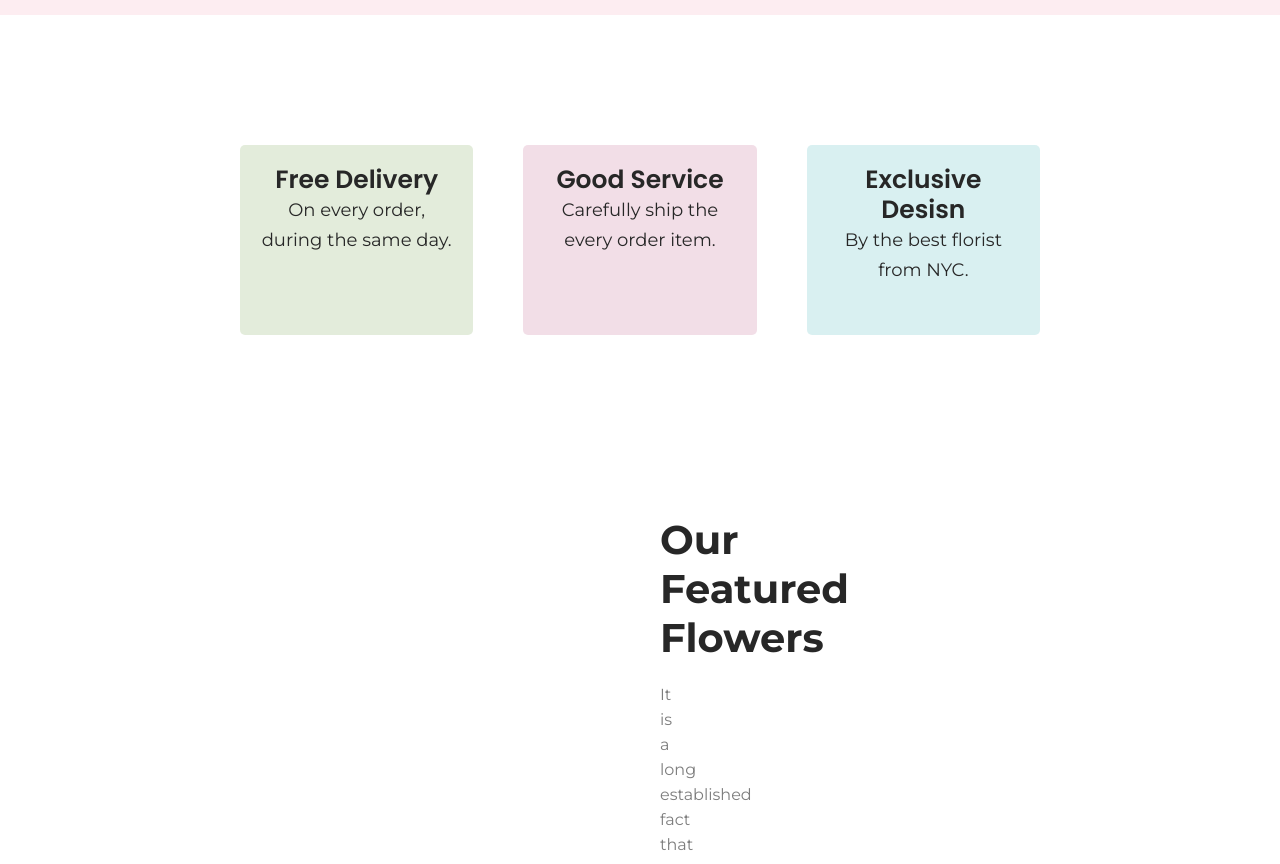
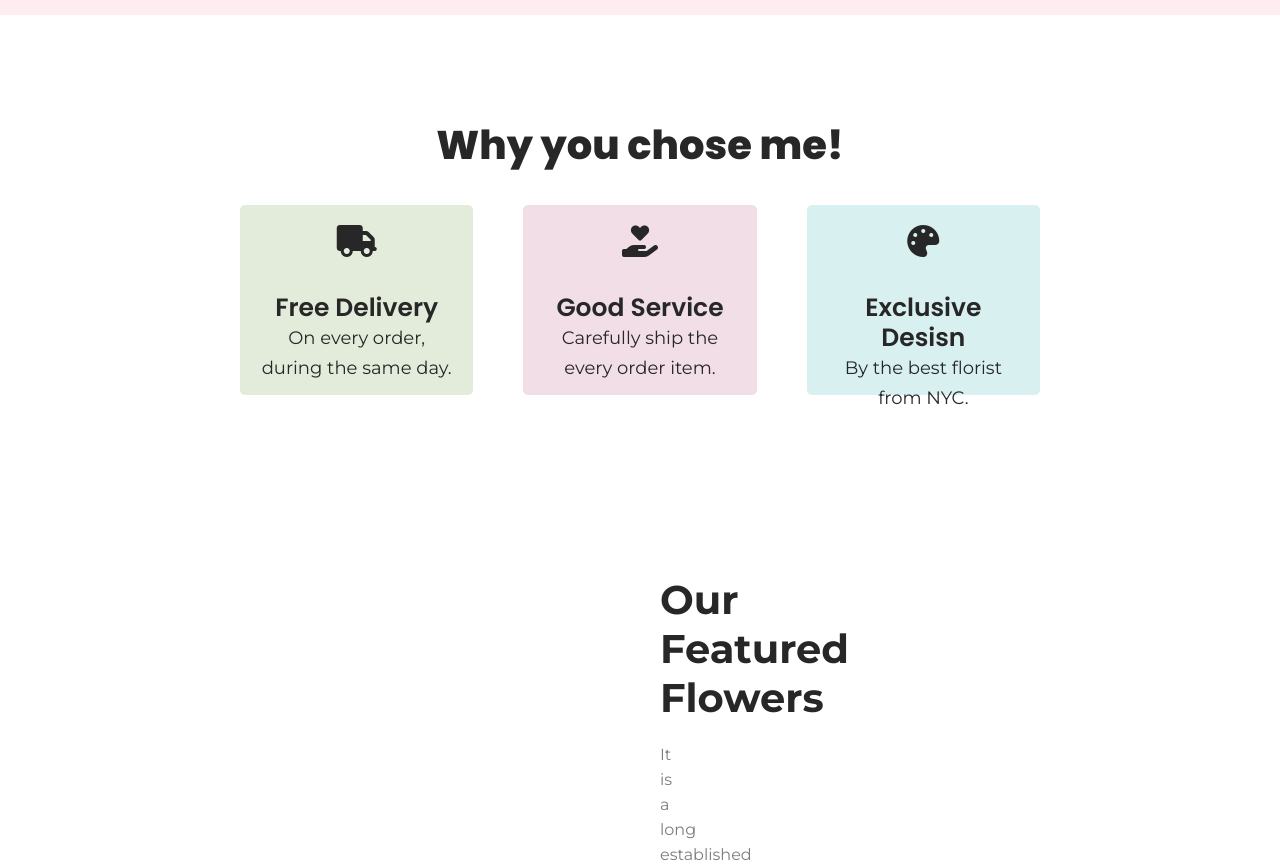
Before and after one commit to mehedi-h/flower-shop, a plain HTML site: page index.html in a window 1280 px wide. Shown: the part 835-1699 px from the top of the page. Drawn offline with Linux system fonts and the light colour scheme.

Commit message:
update section code

```diff
--- a/index.html
+++ b/index.html
@@ -9,6 +9,7 @@
     <link rel="preconnect" href="https://fonts.googleapis.com">
     <link rel="preconnect" href="https://fonts.gstatic.com" crossorigin>
     <link href="https://fonts.googleapis.com/css2?family=Montserrat:wght@400;700;900&family=Poppins:wght@400;600;800;900&display=swap" rel="stylesheet">
+    <script src="https://kit.fontawesome.com/69fa576880.js" crossorigin="anonymous"></script>
 </head>
 <body>
 
@@ -34,8 +35,13 @@
 <!-- Ended Header Section-->
 
     <main>
-        <section class="service-section">
+        <section class="service-container">
+            <h3 class="chose-me">
+                Why you chose me!
+            </h3>
+            <div class="service-section">
                 <div class="free-delivery">
+                    <i class="fa fa-light fa-truck fa-2x"></i>
                     <h4 class="service-title">
                         Free Delivery
                     </h4>
@@ -44,6 +50,7 @@
                     </p>
                 </div>
                 <div class="care">
+                    <i class="fa fa-light fa-hand-holding-heart fa-2x"></i>
                     <h4 class="service-title">
                         Good Service
                     </h4>
@@ -52,12 +59,14 @@
                     </p>
                 </div>
                 <div class="exclusive-design">
+                    <i class="fa fa-light fa-palette fa-2x"></i>
                     <h4 class="service-title">
                         Exclusive Desisn
                     </h4>
                     <p class="service-brief">
                         By the best florist from NYC.
                     </p>
+                </div>
             </div>
         </section>
         <section class="feature-section-container">
--- a/style.css
+++ b/style.css
@@ -24,11 +24,19 @@ header {
     height: 850px;
 }
 
+.chose-me {
+    color: #272727;
+    text-align: center;
+    font-family: 'Poppins', sans-serif;
+    font-size: 40px;
+    font-weight: 800;
+    margin-top: 100px;
+}
 .service-section {
     display: flex;
     align-content: space-between;
     justify-content: center;
-    margin: 130px 240px 0px;
+    margin: 30px 240px 0px;
     gap: 50px;
     font-family: ;
 }
@@ -67,6 +75,7 @@ header {
     font-family: 'Poppins', sans-serif;
     font-size: 25px;
     font-weight: 600;
+    padding-top: 30px;
 }
 .service-brief {
     font-family: 'Montserrat', sans-serif;
```
Lines whose indentation alone changed are shown as unchanged.
